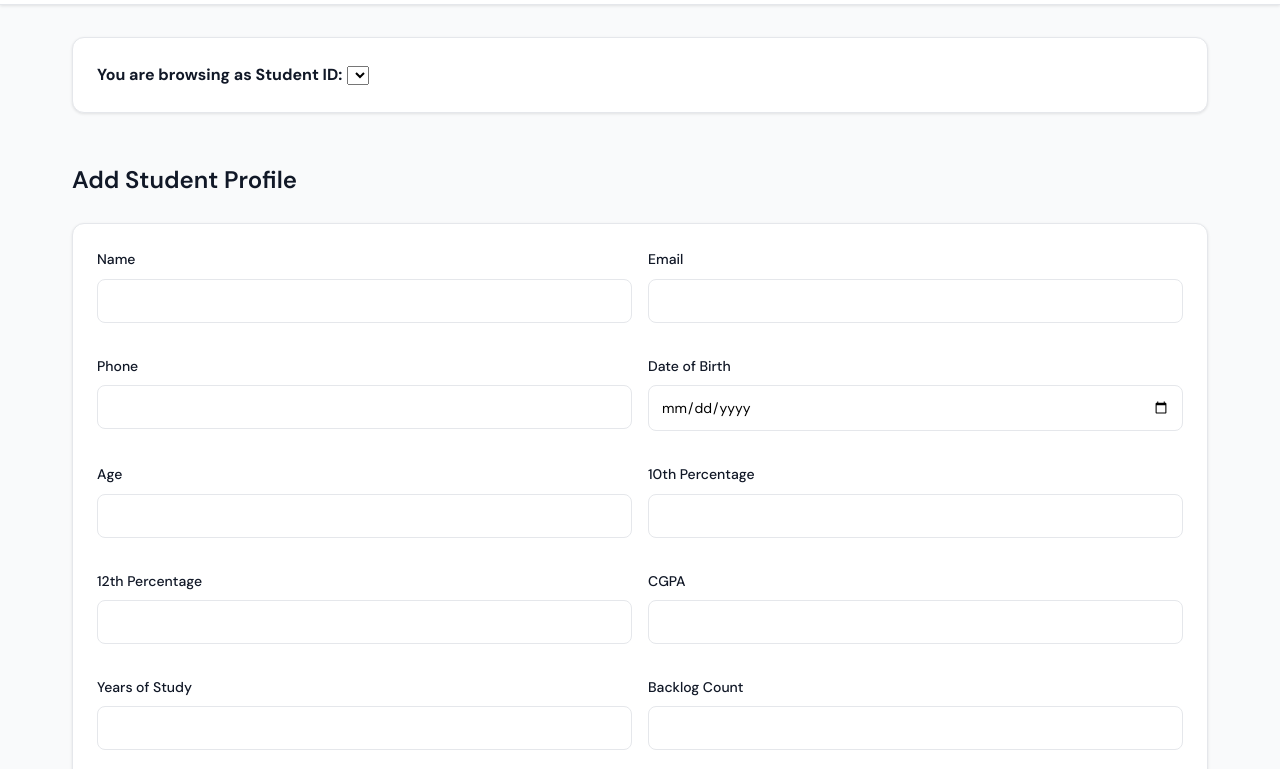
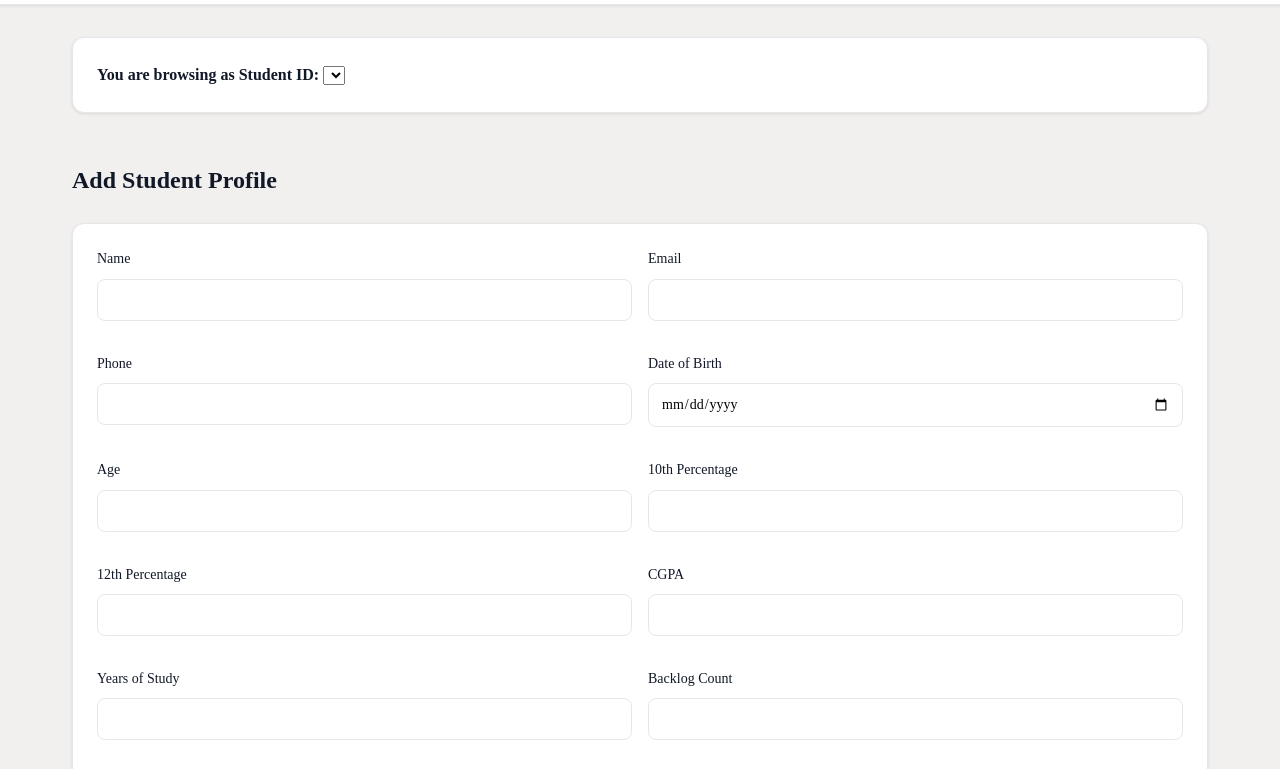
Before and after one commit to AnushrutiBansiwalRA2411003011776/RecruitTrack, a plain HTML site: page frontend/student.html in a window 1280 px wide. Shown: the part 66-835 px from the top of the page. Drawn offline with Linux system fonts and the light colour scheme; no server answers.

Commit message:
Updated student page

```diff
--- a/frontend/student.html
+++ b/frontend/student.html
@@ -12,7 +12,7 @@
       :root {
         --primary-color: #4f46e5;
         --secondary-color: #6b7280;
-        --background-color: #f9fafb;
+        --background-color: #F2F0EF;
         --card-background: #ffffff;
         --border-color: #e5e7eb;
         --text-primary: #111827;
@@ -29,7 +29,7 @@
       }
 
       body {
-        font-family: "DM Sans", sans-serif;
+        font-family: 'Times New Roman', Times, serif;
         background-color: var(--background-color);
         color: var(--text-primary);
         line-height: 1.6;
@@ -257,7 +257,7 @@
         top: 20px;
         right: 20px;
         background-color: var(--primary-color);
-        color: white;
+        color: #F2F0EF;
         padding: 1rem;
         border-radius: 0.5rem;
         box-shadow: 0 4px 6px rgba(0, 0, 0, 0.1);
```
